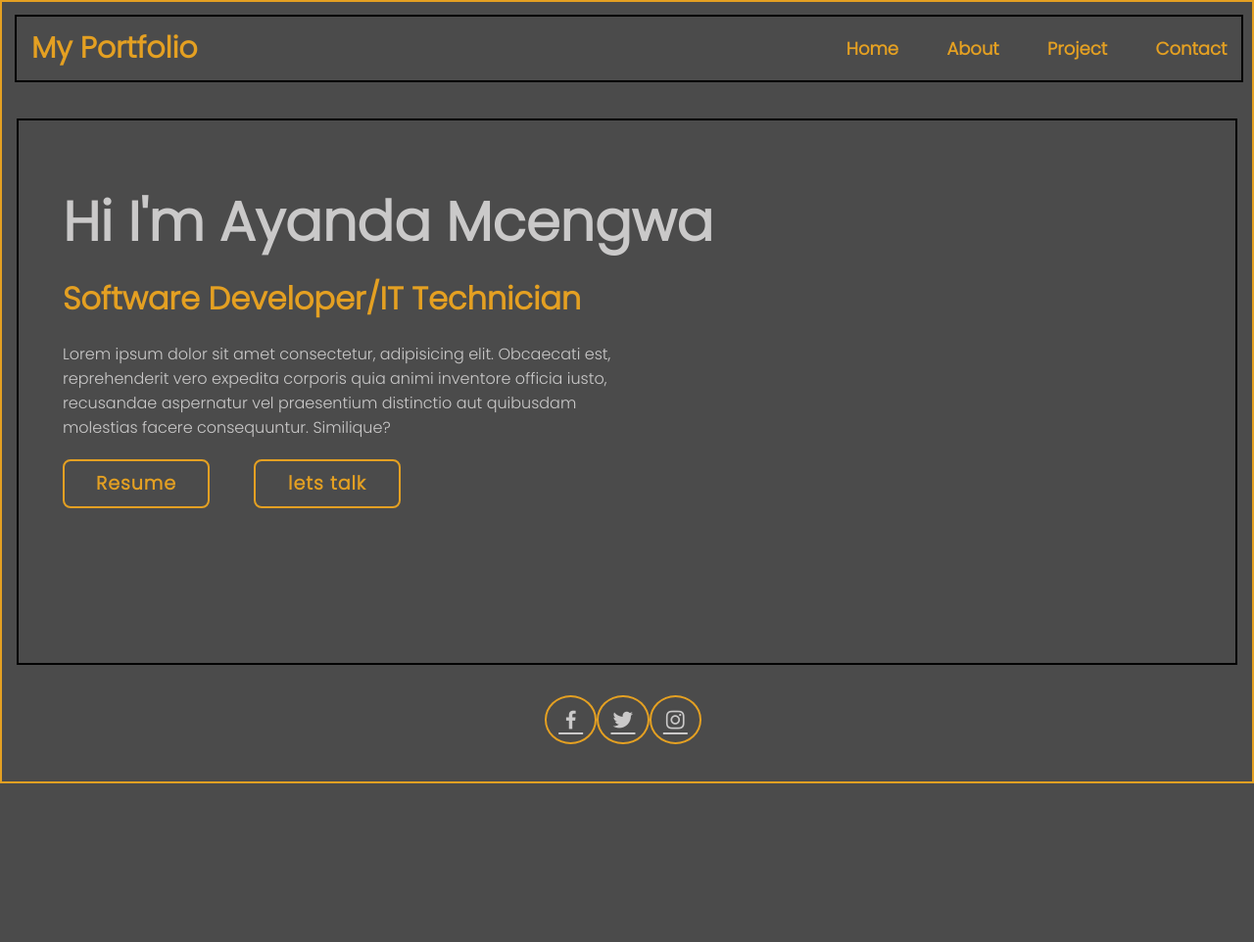
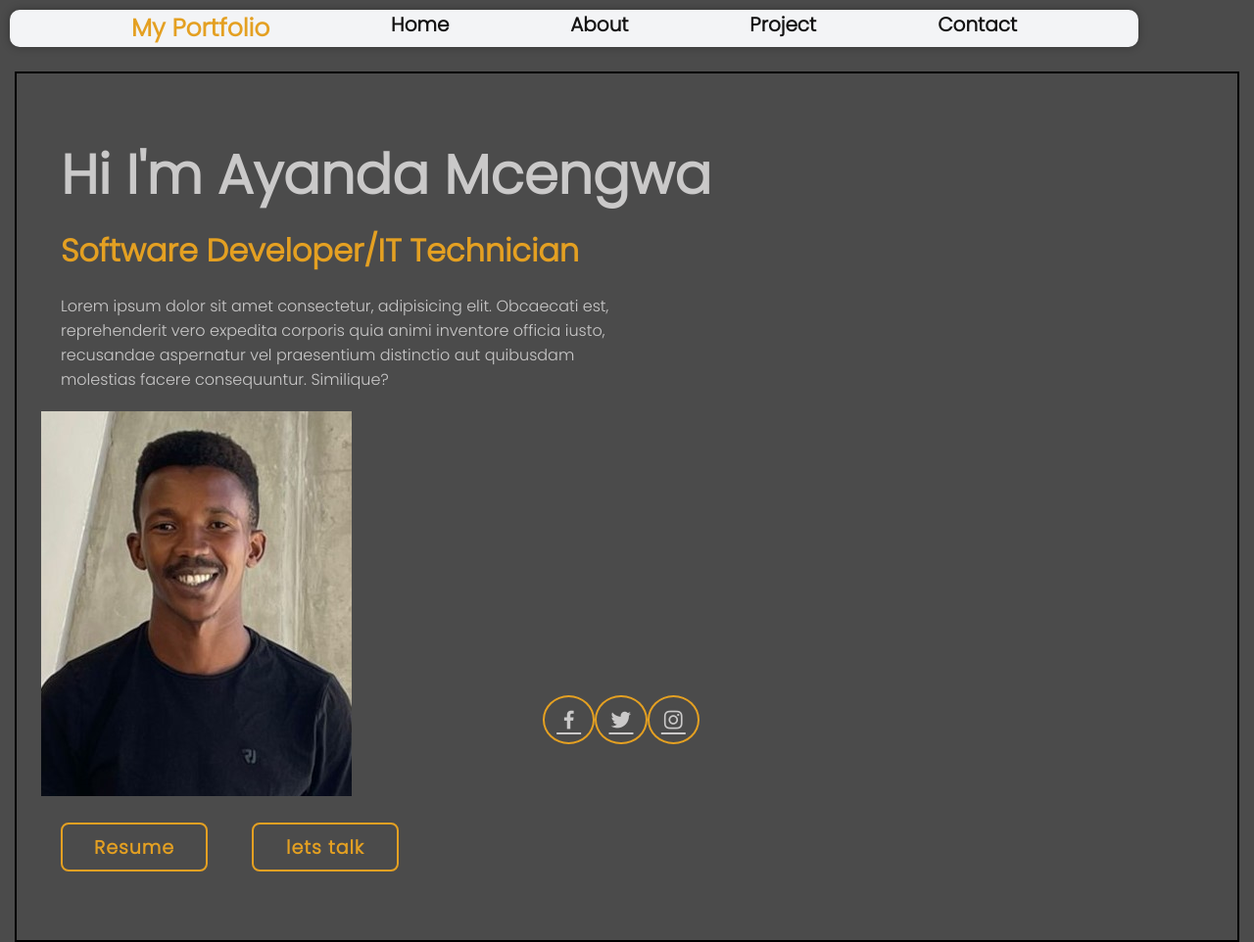
Before and after one commit to McengwaAyanda/Personal-website, a plain HTML site: page Index.html in a window 1280 px wide. Shown: the whole page at 98% size. Before the commit the page ends 800 px from the top, so only its background shows below. Drawn offline with nearby package versions, Linux system fonts and the light colour scheme.

Commit message:
another edit on my nav

```diff
--- a/CSS/about.css
+++ b/CSS/about.css
@@ -13,13 +13,13 @@ body {
     margin: 10px;
     display: flex;
     justify-content: space-evenly;
-    align-items: center;
+    align-items: right;
     position: sticky;
     z-index: 999;
     background-color: #f3f4f6;
     box-shadow: 0 0 10px rgba(0,0,0, 0.3);
     border-radius: 10px;
-    width: 99%;
+    width: 90%;
 }
 .logo h1{
     color:#e4a022;
@@ -52,7 +52,8 @@ body {
 }
 .row{
     display: flex;
-    margin-top: 50px;
+    margin: 25px;
+    margin-top: 5px;
     justify-content: space-between;
     flex-wrap: wrap;
     border: 2px solid #e4a022;
@@ -62,9 +63,9 @@ body {
 }
 .about-col-1 img{
     width: 90%;
-    height: 400px;
+    height: 500px;
     border-radius: 50%;
-    margin: 10px;
+    margin: 15px;
 }
 .about-col-2{
     flex-basis: 65%;
@@ -75,7 +76,7 @@ body {
 }
 .tab-titles{
     display: flex;
-    margin: 20px 0 40px;
+    margin: 5px 0 20px;
 }
 .tab-links{
     margin-right: 50px;
@@ -99,12 +100,10 @@ body {
 }
 .tab-contents ul li{
     list-style: none;
-    margin-left: 300px;
 }
 .tab-contents ul li span{
     color: #e4a022;
     font-size: 24px;
-    margin-left: 0;
 }
 .tab-contents{
     display: none;
@@ -114,7 +113,7 @@ body {
 }
 
 .home-sci{
-    position: absolute;
+    position: relative;
     bottom: 40px;
     width: 160px;
     margin-left: 40%;
--- a/CSS/index.css
+++ b/CSS/index.css
@@ -9,46 +9,48 @@ body {
     background-color: #4b4b4b;
     color: #cac9c9;
 }
+.navbar{
+    margin: 10px;
+    display: flex;
+    justify-content: space-evenly;
+    align-items: right;
+    position: sticky;
+    z-index: 999;
+    background-color: #f3f4f6;
+    box-shadow: 0 0 10px rgba(0,0,0, 0.3);
+    border-radius: 10px;
+    width: 90%;
+}
+.logo h1{
+    color:#e4a022;
+    font-size: 25px;
+}
+.navbar a{
+    list-style: none;
+    display: flex;
+}
+.navbar a{
+    display: block;
+    color: #131212;
+    text-decoration: none;
+    font-size: 20px;
+    font-weight: bold;
+}
+.navbar a .active{
+    border-bottom: 4px solid #f3f4f6;
+}
+.navbar a i{
+    color: #f63e4e;
+}
+.navbar a:hover{
+    border-bottom: 4px solid #f63e4e;
+}
 
-.header {
-    position: fixed;
-    margin: 15px;
-    width: 98%;
-    padding: 10px 15px;
-    background: transparent;
-    display: flex;
-    justify-content: space-between;
-    align-items: center;
-    z-index:100;
-    border: 2px solid black;
-}
-.logo{
-    color: #e4a022;
-    border-radius: 100%;
-    font-size: 15px;
-    text-decoration: none;
-    font-weight: 600;
-}
-.navbar a {
-    font-size: 18px;
-    color: #e4a022;
-    text-decoration: none;
-    font-weight: 600;
-    margin-left: 45px;
-    text-align: left;
-}
-.navbar a:hover,
-.navbar a.active{
-    background-color: #131212;
-    border-radius: 2px;
-    width: 100%;
+
+.home {
     height: 100%;
-}
-.home {
-    height: 100vh;
     display: flex;
     align-items: center;
-    border: 2px solid #e4a022;
 }
 .home-content{
     max-width: 100%;
@@ -76,6 +78,10 @@ body {
     margin: 20px;
     width: 50%;
     margin: 20px;
+}
+.image{
+    display: flex;
+    justify-content: center;
 }
 .home-content .btn-box{
     display: flex;
@@ -128,7 +134,7 @@ body {
 
 }
 .home-sci a{
-    position: relative;
+    position: sticky;
     display: inline-flex;
     justify-content: center;
     align-items: center;
--- a/Index.html
+++ b/Index.html
@@ -9,10 +9,11 @@
 </head>
 <body>
     <header class="header">
-        <div class="logo">
-            <h1>My Portfolio</h1>
-        </div>
         <nav class="navbar">
+            <div class="logo">
+                <h1>My Portfolio</h1>
+
+            </div>
             <a href="Index.html">Home</a>
             <a href="About.html">About</a>
             <a href="Project.html">Project</a>
@@ -24,11 +25,12 @@
             <h1>Hi I'm Ayanda Mcengwa</h1>
             <h3>Software Developer/IT Technician</h3>
             <p>Lorem ipsum dolor sit amet consectetur, adipisicing elit. Obcaecati est, reprehenderit vero expedita corporis quia animi inventore officia iusto, recusandae aspernatur vel praesentium distinctio aut quibusdam molestias facere consequuntur. Similique?</p>
+            <img src="/IMG-20240305-WA0008.jpg" alt="">
             <div class="btn-box">
                 <a href="#">Resume</a>
                 <a href="Contact.html">lets talk</a>
+
             </div>
-
 
         <div class="home-sci">
             <a href="https://www.facebook.com/login.php/"><i class='bx bxl-facebook'></i></a>
```
Also changed, not shown: About.html (+1 -3 lines).
